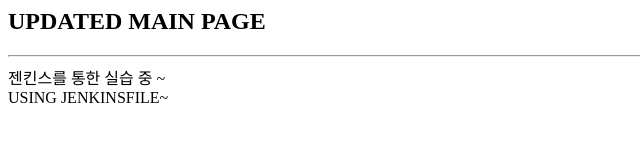
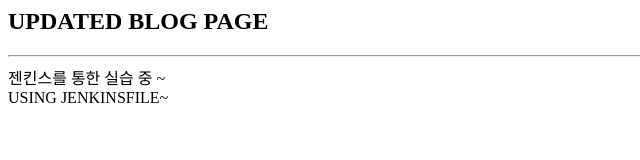
Before and after one commit to coldpaper1/cicdtest, a plain HTML site: page index.html in a window 1280 px wide. Shown: the full height of the page, 0-640 px from the left. Drawn offline with Linux system fonts and the light colour scheme.

Commit message:
last-quiz

```diff
--- a/index.html
+++ b/index.html
@@ -1,4 +1,4 @@
-<h2>UPDATED MAIN PAGE</h2>
+<h2>UPDATED BLOG PAGE</h2>
 <hr>
 젠킨스를 통한 실습 중 ~ <br>
 USING JENKINSFILE~
```
Also changed, not shown: 2 other files.
